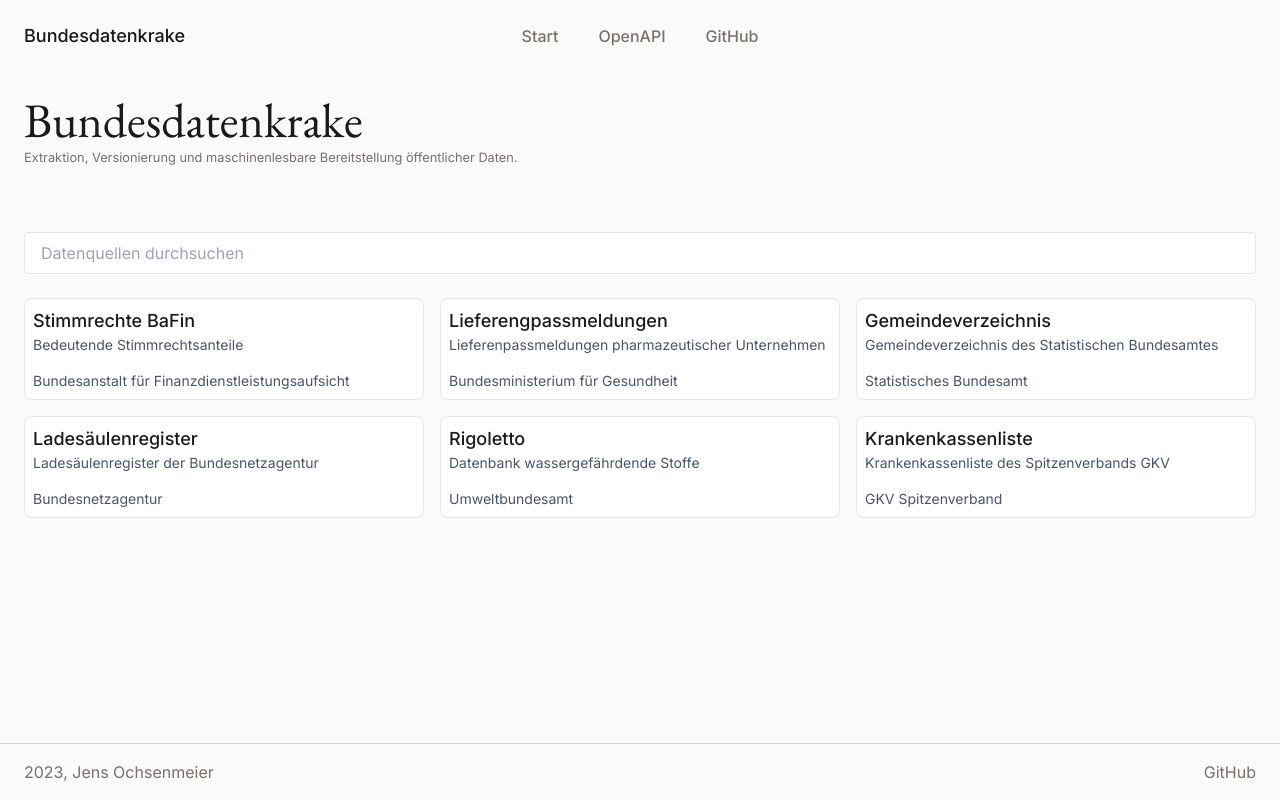
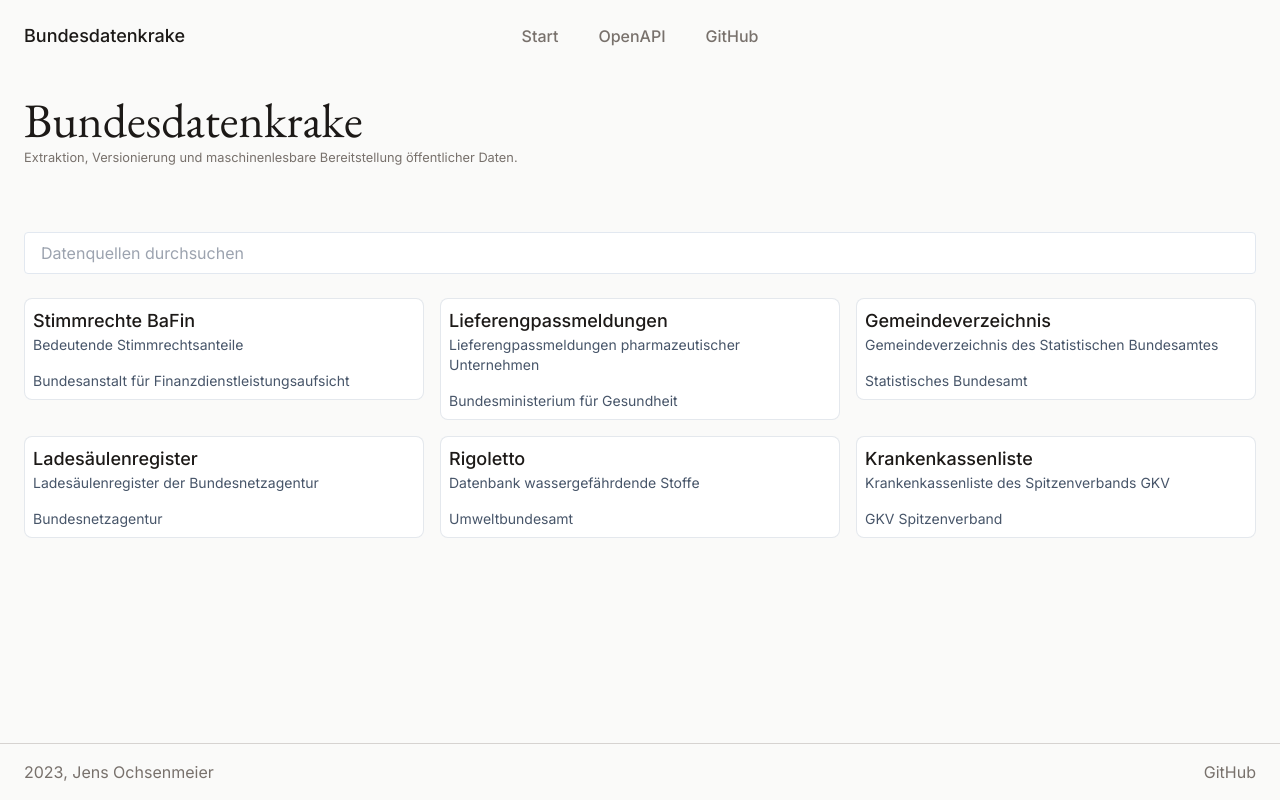
Before and after one commit to jens-ox/oda, a Next.js app: page / in a window 1280 px wide. Built offline with nearby package versions, Linux system fonts and the light colour scheme; what @anatine/zod-openapi would draw is missing.

Commit message:
mini cleanup

```diff
--- a/sources/bfg-lieferengpass/index.ts
+++ b/sources/bfg-lieferengpass/index.ts
@@ -4,7 +4,7 @@
 export const Lieferengpass: Source = {
   id: 'bfg-lieferengpass',
   name: 'Lieferengpassmeldungen',
-  description: 'Lieferenpassmeldungen pharmazeutischer Unternehmen',
+  description: 'Lieferengpassmeldungen pharmazeutischer Unternehmen',
   sourceLink: 'https://anwendungen.pharmnet-bund.de/lieferengpassmeldungen/faces/public/meldungen.xhtml',
   sourceName: 'Bundesministerium für Gesundheit',
   targets: {
--- a/sources/ladesaeulenregister/exporter.ts
+++ b/sources/ladesaeulenregister/exporter.ts
@@ -1,11 +1,10 @@
-import { writeFile } from 'fs/promises'
 import axios from 'axios'
 import Papa from 'papaparse'
 import type { Ladesaeule, Stecker } from './types'
 import { germanDateToString } from '@/utils/germanDateToString'
 import { Exporter } from '@/types'
 
-const removeEmptyFields = (something: any) =>
+const removeEmptyFields = (something: Record<string, unknown>) =>
   Object.fromEntries(Object.entries(something).filter(([, v]) => typeof v !== 'undefined' && v !== '' && v !== null))
 
 const createStecker = (typ: string, kW: string, publicKey: string): Stecker => {
```
